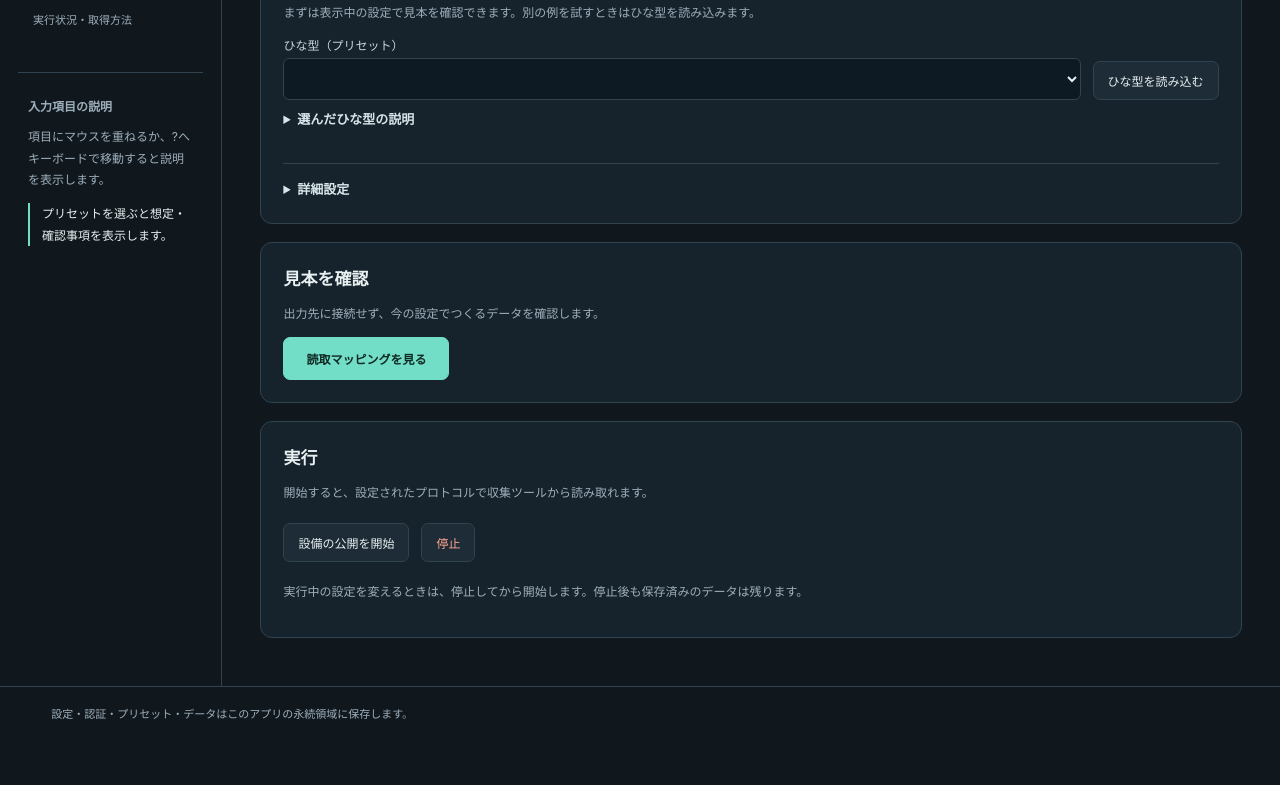
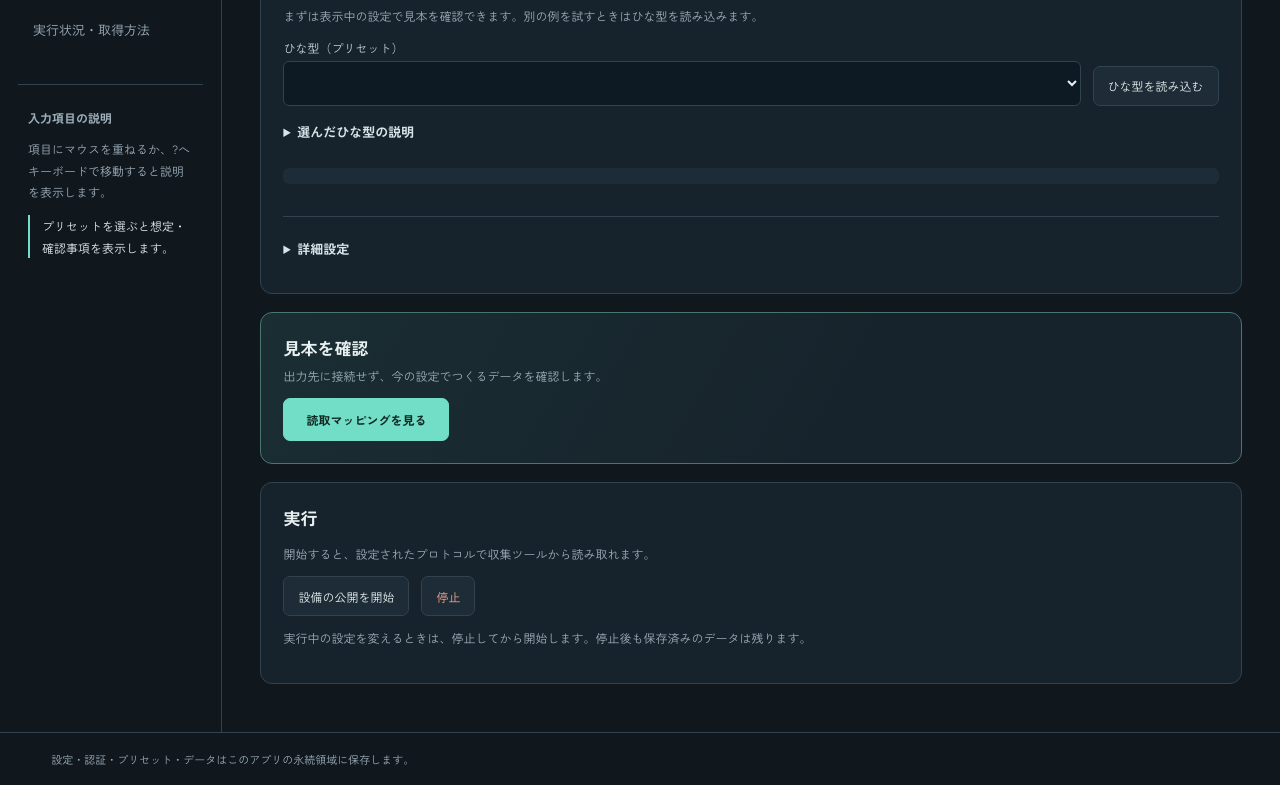
Before and after one commit to hiromura16/factory-equipment-simulator, a plain HTML site: page static/index.html in a window 1280 px wide. Shown: the part 334-1119 px from the top of the page. Before the commit the page ends 1073 px from the top, so only its background shows below. Drawn offline with Linux system fonts and the light colour scheme; no server answers.

Commit message:
注釈付き操作ガイドと日本語の画面表示を整える

```diff
--- a/static/app.js
+++ b/static/app.js
@@ -388,6 +388,7 @@ function render() {
   } }, spec.equipment, root);
   options.equipment = { ...section, title: "設備・レジスターの設定", properties: sectionOptions };
   object(advanced, { properties: options }, spec, root);
+  $("#editingPreset").textContent = "編集中の設定: " + (spec.name || "名称未設定");
   $("#previewResults").hidden = true;
 }
 /* 現在profileから接続設定フォームを作り直す。保存は別の操作で行う。 */
@@ -599,6 +600,7 @@ async function init() {
     );
   $("#specForm").addEventListener("submit", (event) => event.preventDefault());
   $("#specForm").addEventListener("input", () => {
+    $("#editingPreset").textContent = "編集中の設定: " + (spec.name || "名称未設定");
     $("#previewResults").hidden = true;
   });
   $("#presetSelect").onchange = description;
--- a/static/index.html
+++ b/static/index.html
@@ -49,6 +49,7 @@
               <summary>選んだひな型の説明</summary>
               <p id="presetDetails" class="note"></p>
             </details>
+            <p id="editingPreset" class="editing-preset"></p>
             <form id="specForm" novalidate>
               <div id="basicEditor" class="grid"></div>
               <details id="advancedSettings">
@@ -59,7 +60,7 @@
               </details>
             </form>
           </section>
-          <section class="card" aria-labelledby="reviewTitle">
+          <section class="card preview-step" aria-labelledby="reviewTitle">
             <h3 id="reviewTitle">見本を確認</h3>
             <p class="muted">出力先に接続せず、今の設定でつくるデータを確認します。</p>
             <button id="preview" class="primary" type="button">読取マッピングを見る</button>
@@ -81,7 +82,7 @@
               <pre id="result"></pre>
             </details>
           </section>
-          <section class="card" aria-labelledby="runTitle">
+          <section class="card run-step" aria-labelledby="runTitle">
             <h3 id="runTitle">実行</h3>
             <p class="muted">開始すると、設定されたプロトコルで収集ツールから読み取れます。</p>
             <div class="actionbar">
--- a/static/style.css
+++ b/static/style.css
@@ -1,3 +1,17 @@
+@font-face {
+  font-family: "Zen Kaku Gothic New";
+  src: url("/static/fonts/zen-kaku-gothic-new-regular.woff2") format("woff2");
+  font-style: normal;
+  font-weight: 400 500;
+  font-display: swap;
+}
+@font-face {
+  font-family: "Zen Kaku Gothic New";
+  src: url("/static/fonts/zen-kaku-gothic-new-bold.woff2") format("woff2");
+  font-style: normal;
+  font-weight: 600 800;
+  font-display: swap;
+}
 /* 画面共通の色・配置・入力部品を定義する。JSはactive等のクラスを切り替えるだけで、表示の見た目はここが担当する。 */
 :root {
   color-scheme: dark;
@@ -9,7 +23,7 @@
   --muted: #9dafbb;
   --accent: #72dec7;
   --warn: #f7c783;
-  font-family: Inter, "Noto Sans JP", system-ui, sans-serif;
+  font-family: "Zen Kaku Gothic New", "Hiragino Sans", "Yu Gothic", "Meiryo", system-ui, sans-serif;
   font-size: 14px;
 }
 * {
@@ -163,7 +177,7 @@ input[type="file"] {
 textarea {
   resize: vertical;
   line-height: 1.6;
-  font-family: ui-monospace, SFMono-Regular, monospace;
+  font-family: ui-monospace, SFMono-Regular, Consolas, "Zen Kaku Gothic New", "Yu Gothic", monospace;
 }
 input:focus,
 select:focus,
@@ -564,3 +578,62 @@ footer {
     white-space: normal;
   }
 }
+
+header {
+  gap: 16px;
+}
+header > div {
+  min-width: 0;
+}
+header > .badge {
+  flex-shrink: 0;
+}
+.nav {
+  min-height: 44px;
+  font-size: 13px;
+  align-items: center;
+}
+#generate button,
+#generate summary {
+  min-height: 40px;
+}
+#generate summary {
+  padding-block: 8px;
+  line-height: 1.6;
+}
+#generate summary:focus-visible,
+#generate .table-scroll:focus-visible {
+  outline: 2px solid var(--accent);
+  outline-offset: 3px;
+}
+.preview-step {
+  border-color: #49766e;
+  background: linear-gradient(120deg, #1a2e33, var(--panel) 60%);
+}
+.preview-step h3 {
+  margin-bottom: 6px;
+}
+.preview-step .muted {
+  margin-top: 0;
+}
+.run-step .actionbar {
+  margin: 12px 0;
+}
+@media (max-width: 520px) {
+  header {
+    flex-direction: column;
+    align-items: flex-start;
+    gap: 10px;
+  }
+  #generate .toolbar > label {
+    flex-basis: 100%;
+  }
+}
+
+.editing-preset {
+  margin: 14px 0 0;
+  padding: 8px 10px;
+  background: var(--panel2);
+  border-radius: 6px;
+  overflow-wrap: anywhere;
+}
```
Also changed, not shown: docs/images/operation-guide.png (added), static/fonts/OFL.txt (added), static/fonts/SOURCE.txt (added), static/fonts/zen-kaku-gothic-new-bold.woff2 (added), static/fonts/zen-kaku-gothic-new-regular.woff2 (added), 1 other file.
